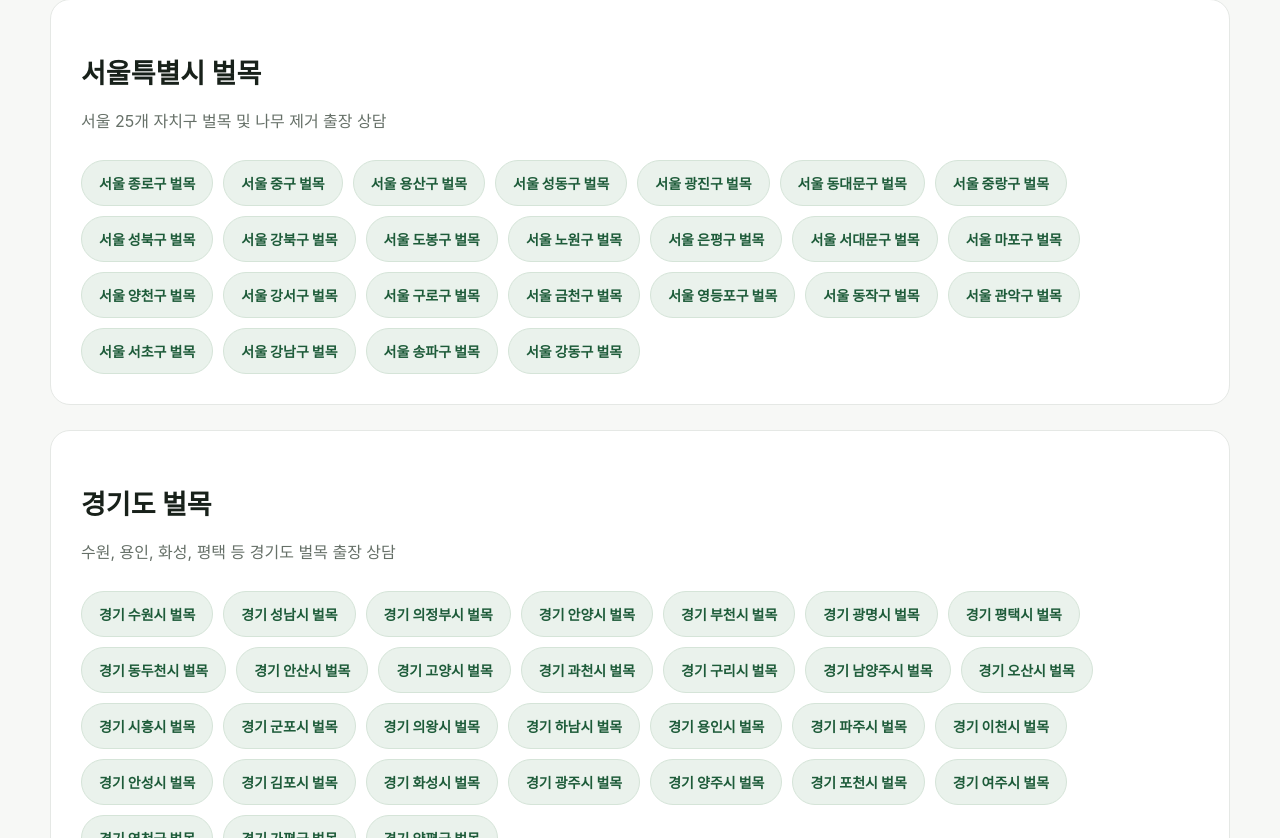
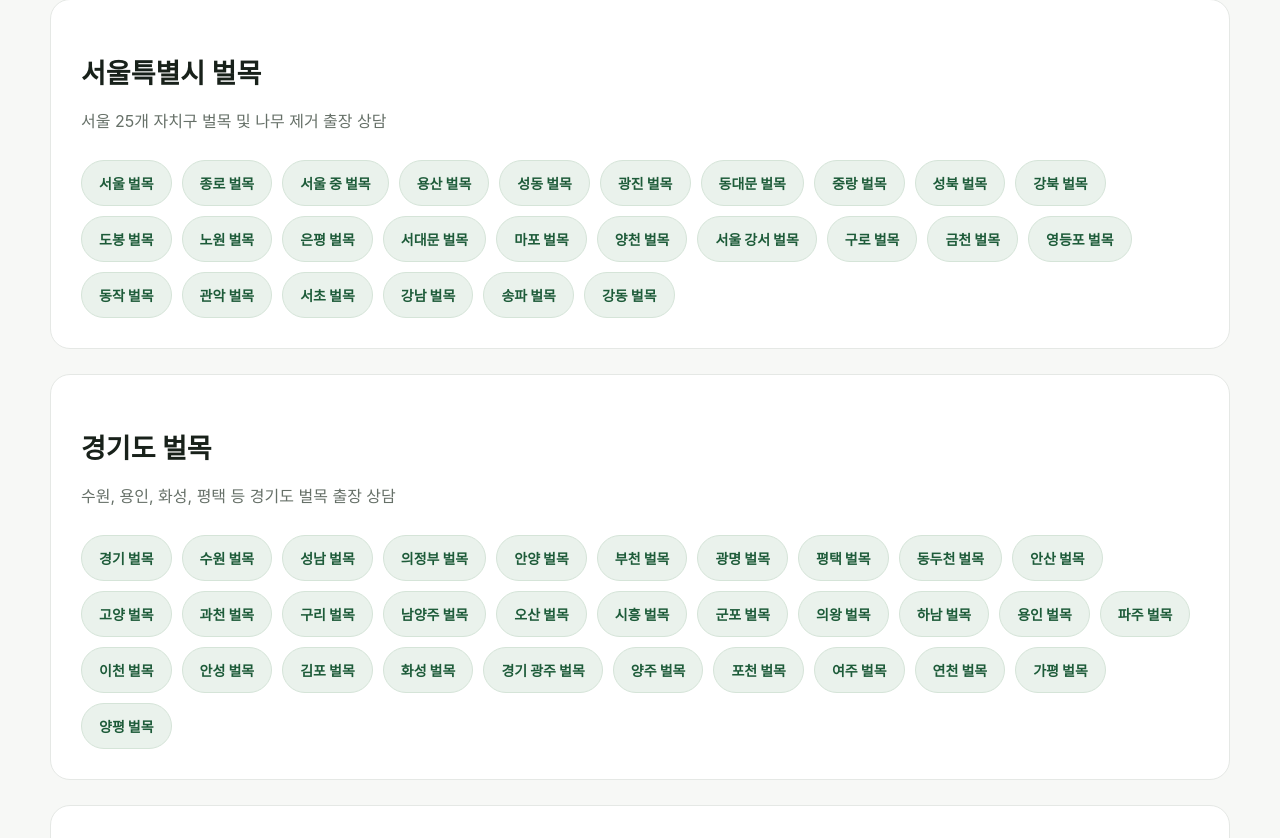
Before and after one commit to rlatngud061277-sudo/easyhomecare, a Next.js app: page /tree-removal in a window 1280 px wide. Shown: the part 922-1760 px from the top of the page. Built offline with nearby package versions, Linux system fonts and the light colour scheme.

Commit message:
Update regions.ts

```diff
--- a/app/regions.ts
+++ b/app/regions.ts
@@ -1,4 +1,3 @@
-
 export type Region = {
   name: string;
   slug: string;
@@ -16,6 +15,38 @@ const makeRegions = (
   }));
 
 export const regions: Region[] = [
+  /* =====================================
+     광역 지역 페이지
+  ===================================== */
+
+  ...makeRegions("서울", [
+    ["서울", "seoul"],
+  ]),
+
+  ...makeRegions("경기", [
+    ["경기", "gyeonggi"],
+  ]),
+
+  ...makeRegions("인천", [
+    ["인천", "incheon"],
+  ]),
+
+  ...makeRegions("충남", [
+    ["충남", "chungnam"],
+  ]),
+
+  ...makeRegions("충북", [
+    ["충북", "chungbuk"],
+  ]),
+
+  ...makeRegions("세종", [
+    ["세종", "sejong"],
+  ]),
+
+  /* =====================================
+     서울
+  ===================================== */
+
   ...makeRegions("서울", [
     ["종로구", "jongno"],
     ["중구", "seoul-jung"],
@@ -43,6 +74,10 @@ export const regions: Region[] = [
     ["송파구", "songpa"],
     ["강동구", "gangdong"],
   ]),
+
+  /* =====================================
+     경기
+  ===================================== */
 
   ...makeRegions("경기", [
     ["수원시", "suwon"],
@@ -78,6 +113,10 @@ export const regions: Region[] = [
     ["양평군", "yangpyeong"],
   ]),
 
+  /* =====================================
+     인천
+  ===================================== */
+
   ...makeRegions("인천", [
     ["중구", "incheon-jung"],
     ["동구", "incheon-dong"],
@@ -90,6 +129,10 @@ export const regions: Region[] = [
     ["강화군", "ganghwa"],
     ["옹진군", "ongjin"],
   ]),
+
+  /* =====================================
+     충남
+  ===================================== */
 
   ...makeRegions("충남", [
     ["천안시", "cheonan"],
@@ -109,6 +152,10 @@ export const regions: Region[] = [
     ["태안군", "taean"],
   ]),
 
+  /* =====================================
+     충북
+  ===================================== */
+
   ...makeRegions("충북", [
     ["청주시", "cheongju"],
     ["충주시", "chungju"],
@@ -124,11 +171,52 @@ export const regions: Region[] = [
   ]),
 ];
 
+/* =====================================
+   지역 검색
+===================================== */
+
 export const getRegion = (slug: string) =>
   regions.find((region) => region.slug === slug);
 
-export const getRegionName = (region: Region) =>
-  `${region.province} ${region.name}`;
+/* =====================================
+   검색 제목용 지역 이름
+
+   서울 → 서울
+   인천 → 인천
+   세종 → 세종
+   수원시 → 수원
+   강남구 → 강남
+   인천 중구 → 인천 중구
+===================================== */
+
+export const getRegionName = (region: Region) => {
+  if (region.name === region.province) {
+    return region.name;
+  }
+
+  const shortName = region.name.replace(
+    /(특별자치시|특별자치도|시|군|구)$/,
+    ""
+  );
+
+  const duplicatedNames = [
+    "중구",
+    "동구",
+    "서구",
+    "강서구",
+    "광주시",
+  ];
+
+  if (duplicatedNames.includes(region.name)) {
+    return `${region.province} ${shortName}`;
+  }
+
+  return shortName;
+};
+
+/* =====================================
+   지역별 주소
+===================================== */
 
 export const getRegionUrl = (region: Region) =>
   `/tree-removal/${region.slug}`;
```
